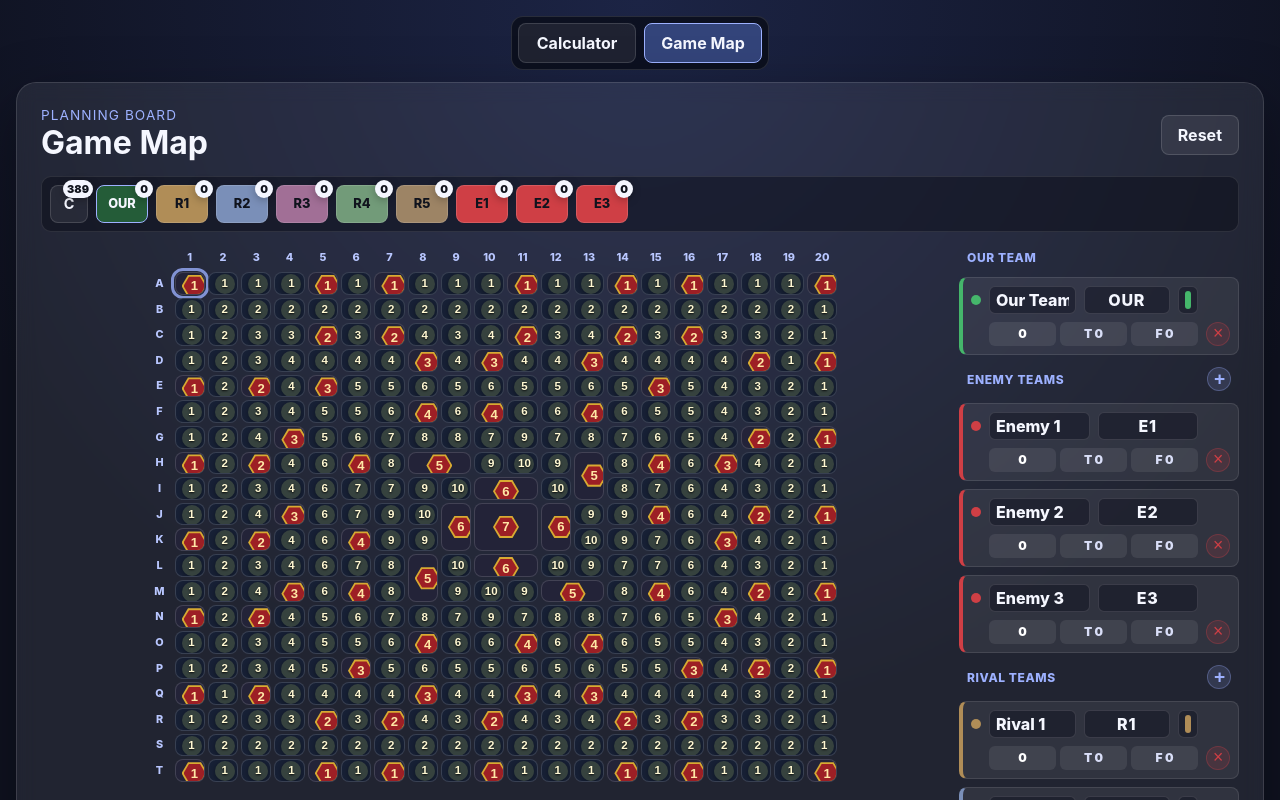
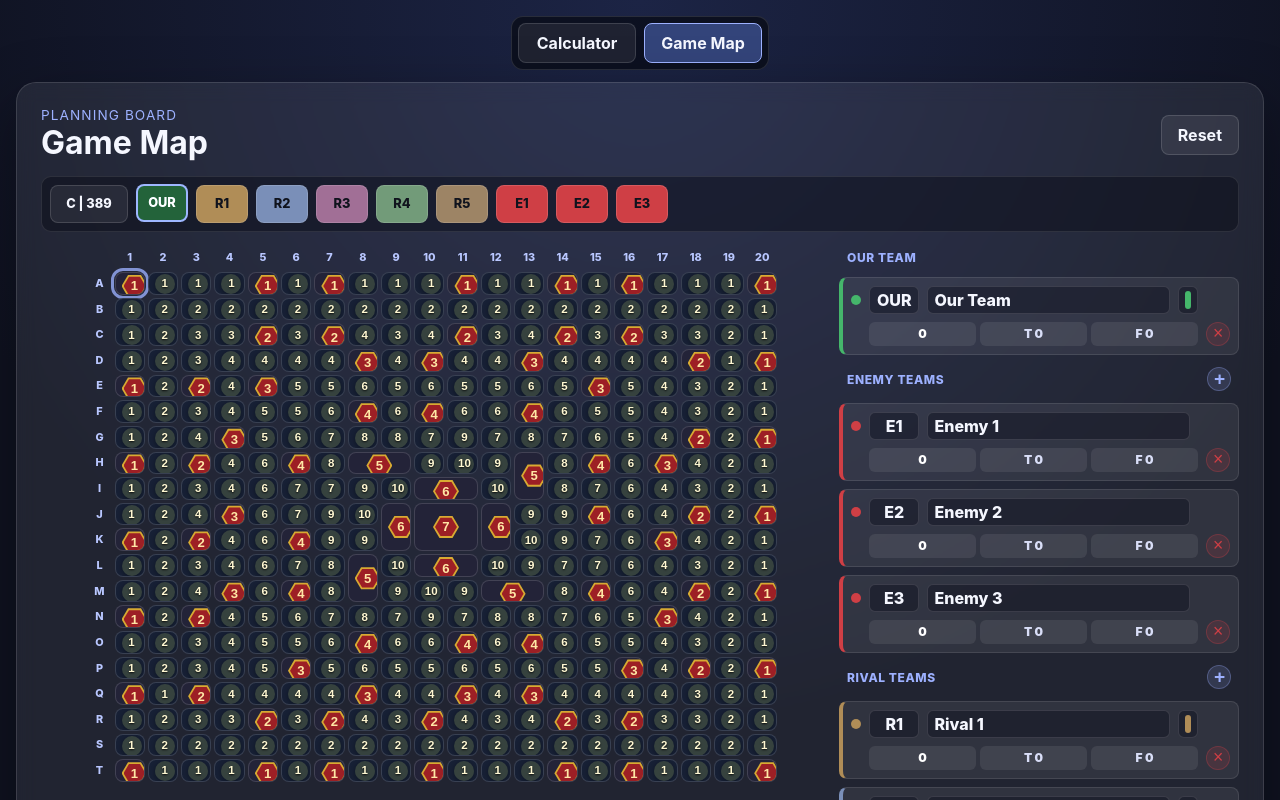
Before and after one commit to mgbargeron/x-clash-calculator, a React (Vite) app: page / in a window 1280 px wide. Both pictures are taken after a click on the button "Game Map". Shown: the top 800 px of the page. Built offline with nearby package versions, Linux system fonts and the light colour scheme.

Commit message:
More Formatting

```diff
--- a/src/GameMapPage.tsx
+++ b/src/GameMapPage.tsx
@@ -119,7 +119,9 @@ function generateRandomCode(): string {
 }
 
 function formatTeamDisplayLabel(code: string, name: string): string {
-  return `[${code.substring(0, 3).toUpperCase()}]${name.substring(0, 16)}`;
+  const normalizedCode = code.substring(0, 3).toUpperCase() || "XXX";
+  const normalizedName = name.trim() || "Unnamed";
+  return `[${normalizedCode}]${normalizedName}`;
 }
 
 type MapTilesById = Record<string, MapTile>;
@@ -500,30 +502,9 @@ export default function GameMapPage() {
     };
   }, []);
 
-  const counts = useMemo(
-    () =>
-      (["none", "base", "enemy", "rival"] as TileMarker[]).reduce<Record<string, number>>(
-        (summary, marker) => ({
-          ...summary,
-          [marker]: Object.values(tiles).filter((tile) => tile.marker === marker).length,
-        }),
-        { none: 0, base: 0, enemy: 0, rival: 0 }
-      ),
+  const clearMarkerCount = useMemo(
+    () => Object.values(tiles).filter((tile) => tile.marker === "none").length,
     [tiles]
-  );
-
-  const rivalCounts = useMemo(
-    () =>
-      rivalTeams.reduce<Record<string, number>>(
-        (summary, team) => ({
-          ...summary,
-          [team.color]: Object.values(tiles).filter(
-            (tile) => tile.marker === "rival" && tile.rivalColor === team.color
-          ).length,
-        }),
-        {}
-      ),
-    [tiles, rivalTeams]
   );
 
   const rivalPointSummary = useMemo(
@@ -574,20 +555,6 @@ export default function GameMapPage() {
       return summary;
     },
     [mapConfig.tiles, tiles]
-  );
-
-  const enemyCounts = useMemo(
-    () =>
-      enemyTeams.reduce<Record<string, number>>(
-        (summary, team) => ({
-          ...summary,
-          [team.id]: Object.values(tiles).filter(
-            (tile) => tile.marker === "enemy" && tile.enemyColor === team.id
-          ).length,
-        }),
-        {}
-      ),
-    [tiles, enemyTeams]
   );
 
   const enemyPointSummary = useMemo(
@@ -875,7 +842,7 @@ export default function GameMapPage() {
         <div className="tile-tools">
           {markerTools.map((tool) => (
             <button
-              className={`icon-tool-button ${tool.marker} ${
+              className={`icon-tool-button clear-tool-button ${tool.marker} ${
                 selectedMarker === tool.marker ? "active" : ""
               }`}
               type="button"
@@ -884,8 +851,9 @@ export default function GameMapPage() {
               aria-label={tool.label}
               onClick={() => setSelectedMarker(tool.marker)}
             >
-              <span>{tool.icon}</span>
-              <span className="tool-count">{counts[tool.marker]}</span>
+              <span className="tool-inline-label">
+                {tool.icon} | {clearMarkerCount}
+              </span>
             </button>
           ))}
           <button
@@ -898,7 +866,6 @@ export default function GameMapPage() {
             onClick={() => setSelectedMarker("base")}
           >
             <span className="team-code">{ourTeam.code}</span>
-            <span className="tool-count">{counts.base}</span>
           </button>
           {rivalTeams.map((team) => (
             <button
@@ -916,7 +883,6 @@ export default function GameMapPage() {
               style={{ "--rival-color": team.color } as CSSProperties}
             >
               <span className="team-code">{team.code}</span>
-              <span className="tool-count">{rivalCounts[team.color] ?? 0}</span>
             </button>
           ))}
 
@@ -936,7 +902,6 @@ export default function GameMapPage() {
               style={{ "--enemy-color": ENEMY_COLOR } as CSSProperties}
             >
               <span className="team-code">{team.code}</span>
-              <span className="tool-count">{enemyCounts[team.id] ?? 0}</span>
             </button>
           ))}
         </div>
@@ -970,18 +935,19 @@ export default function GameMapPage() {
             <span className="score-color" aria-hidden="true" />
             <div className="rival-input-container">
               <input
-                aria-label={`${ourTeam.name} name`}
-                value={ourTeam.name}
-                maxLength={16}
-                onChange={(event) => updateOurTeamName(event.target.value)}
-              />
-              <input
                 type="text"
                 className="enemy-code-input"
                 value={ourTeam.code}
                 maxLength={3}
                 onChange={(event) => updateOurTeamCode(event.target.value)}
                 title={`Change code for ${ourTeam.name}`}
+              />
+              <input
+                className="team-name-input"
+                aria-label={`${ourTeam.name} name`}
+                value={ourTeam.name}
+                maxLength={16}
+                onChange={(event) => updateOurTeamName(event.target.value)}
               />
               <input
                 type="color"
@@ -1027,18 +993,19 @@ export default function GameMapPage() {
               <span className="score-color" aria-hidden="true" />
               <div className="rival-input-container">
                 <input
-                  aria-label={`${team.name} name`}
-                  value={team.name}
-                  maxLength={16}
-                  onChange={(event) => updateEnemyName(team.id, event.target.value)}
-                />
-                <input
                   type="text"
                   className="enemy-code-input"
                   value={team.code}
                   maxLength={3}
                   onChange={(event) => updateEnemyCode(team.id, event.target.value)}
                   title={`Change code for ${team.name}`}
+                />
+                <input
+                  className="team-name-input"
+                  aria-label={`${team.name} name`}
+                  value={team.name}
+                  maxLength={16}
+                  onChange={(event) => updateEnemyName(team.id, event.target.value)}
                 />
               </div>
               {renderPointSummary(enemyPointSummary[team.id])}
@@ -1078,18 +1045,19 @@ export default function GameMapPage() {
               <span className="score-color" aria-hidden="true" />
               <div className="rival-input-container">
                 <input
-                  aria-label={`${team.name} name`}
-                  value={team.name}
-                  maxLength={16}
-                  onChange={(event) => updateRivalName(team.color, event.target.value)}
-                />
-                <input
                   type="text"
                   className="enemy-code-input"
                   value={team.code}
                   maxLength={3}
                   onChange={(event) => updateRivalCode(team.color, event.target.value)}
                   title={`Change code for ${team.name}`}
+                />
+                <input
+                  className="team-name-input"
+                  aria-label={`${team.name} name`}
+                  value={team.name}
+                  maxLength={16}
+                  onChange={(event) => updateRivalName(team.color, event.target.value)}
                 />
                 <input
                   type="color"
--- a/src/styles.css
+++ b/src/styles.css
@@ -102,8 +102,7 @@ body {
 }
 
 .nav-button.active,
-.tool-button.active,
-.icon-tool-button.active {
+.tool-button.active {
     border-color: #9db1ff;
     background: #33447a;
 }
@@ -176,7 +175,7 @@ h1 {
 
 .map-layout {
     display: grid;
-    grid-template-columns: minmax(0, 1fr) 280px;
+    grid-template-columns: minmax(0, 1fr) 400px;
     gap: 14px;
     align-items: start;
     width: 100%;
@@ -503,10 +502,26 @@ h1 {
     line-height: 1;
 }
 
+.icon-tool-button.clear-tool-button {
+    width: 78px;
+    min-width: 78px;
+    padding: 0 8px;
+}
+
 .icon-tool-button.team-tool-button {
     width: 52px;
     min-width: 52px;
     padding: 0 8px;
+}
+
+.tool-inline-label {
+    display: block;
+    min-width: 0;
+    text-align: center;
+    font-size: 0.8rem;
+    font-weight: 800;
+    line-height: 1;
+    white-space: nowrap;
 }
 
 .team-code {
@@ -555,6 +570,22 @@ h1 {
     color: #10131d;
 }
 
+.icon-tool-button.active {
+    border-color: rgba(157, 177, 255, 0.95);
+    border-width: 2px;
+    transform: translateY(-1px);
+}
+
+.icon-tool-button.rival.active,
+.icon-tool-button.enemy-team.active,
+.icon-tool-button.base.active {
+    filter: saturate(1.08) brightness(1.06);
+}
+
+.icon-tool-button.none.active {
+    background: rgba(255, 255, 255, 0.18);
+}
+
 .icon-tool-button.none {
     background: rgba(255, 255, 255, 0.08);
 }
@@ -587,17 +618,17 @@ h1 {
 }
 
 .rival-input-container {
-  display: flex;
-  flex-direction: row;
+  display: grid;
+  grid-template-columns: 5ch minmax(0, 1fr) auto;
   align-items: center;
   gap: 8px;
-  min-width: 120px;
+  min-width: 0;
+  width: 100%;
 }
 
 .rival-input-container input:not([type="color"]) {
-  flex: 1 1 auto;
   min-width: 0;
-  width: auto !important;
+  width: 100%;
   height: 28px;
   padding: 4px 6px;
   border: 1px solid rgba(255, 255, 255, 0.12);
@@ -639,11 +670,17 @@ h1 {
 }
 
 .enemy-code-input {
-  width: 36px !important;
-  flex: none;
+  width: 100% !important;
+  min-width: 0;
+  padding: 4px 6px !important;
   text-align: center;
   font-weight: 900;
-  letter-spacing: 0.05em;
+  letter-spacing: 0;
+}
+
+.team-name-input {
+  width: 100% !important;
+  min-width: 16ch;
 }
 
 .remove-rival-button {
```
